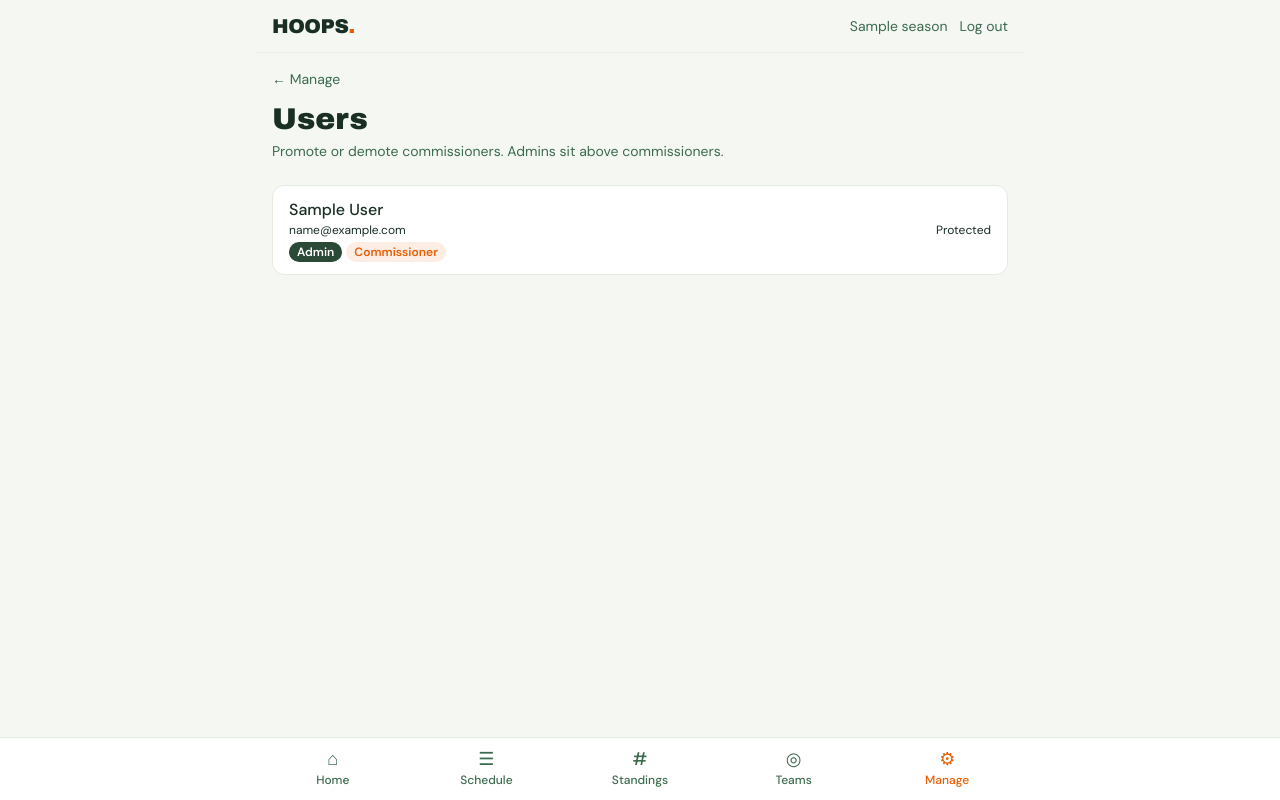
After one commit to stevietodd/hoops-league, a Django app: page /manage/users/ in a window 1280 px wide. The commit adds this page. Run offline with Django 4.2, Linux system fonts and the light colour scheme; a user stored in the database is signed in; tables that the repository leaves empty hold one stand-in row (values such as "Sample post"); some libraries are stand-ins or nearby versions.

Commit message:
Add an admin role above commissioners.
Admins inherit league-ops powers and can promote or demote commissioners, while Django admin stays admin-only.

```diff
--- a/accounts/models.py
+++ b/accounts/models.py
@@ -15,6 +15,7 @@ class UserManager(BaseUserManager):
     def create_superuser(self, email, password=None, **extra_fields):
         extra_fields.setdefault("is_staff", True)
         extra_fields.setdefault("is_superuser", True)
+        extra_fields.setdefault("is_admin", True)
         extra_fields.setdefault("is_commissioner", True)
         if extra_fields.get("is_staff") is not True:
             raise ValueError("Superuser must have is_staff=True.")
@@ -27,9 +28,13 @@ class User(AbstractBaseUser, PermissionsMixin):
     email = models.EmailField(unique=True)
     first_name = models.CharField(max_length=100, blank=True)
     last_name = models.CharField(max_length=100, blank=True)
+    is_admin = models.BooleanField(
+        default=False,
+        help_text="Top-level league admin: manage commissioners, Django admin, and all commissioner tools.",
+    )
     is_commissioner = models.BooleanField(
         default=False,
-        help_text="Full league admin: teams, schedule, scores, captains.",
+        help_text="League ops: teams, schedule, scores, captains.",
     )
     is_active = models.BooleanField(default=True)
     is_staff = models.BooleanField(default=False)
--- a/league/context_processors.py
+++ b/league/context_processors.py
@@ -1,4 +1,4 @@
-from league.permissions import get_player_profile, is_captain, is_commissioner
+from league.permissions import get_player_profile, is_admin, is_captain, is_commissioner
 from league.models import Season
 
 
@@ -6,6 +6,7 @@ def league_nav(request):
     user = request.user
     return {
         "active_season": Season.get_active(),
+        "nav_is_admin": is_admin(user),
         "nav_is_commissioner": is_commissioner(user),
         "nav_is_captain": is_captain(user),
         "nav_player": get_player_profile(user),
--- a/league/permissions.py
+++ b/league/permissions.py
@@ -1,8 +1,15 @@
-"""Role helpers for commissioner / captain / player checks."""
+"""Role helpers for admin / commissioner / captain / player checks."""
+
+
+def is_admin(user):
+    return bool(user.is_authenticated and getattr(user, "is_admin", False))
 
 
 def is_commissioner(user):
-    return bool(user.is_authenticated and getattr(user, "is_commissioner", False))
+    """True for commissioners and admins (admins inherit commissioner powers)."""
+    if not user.is_authenticated:
+        return False
+    return bool(getattr(user, "is_admin", False) or getattr(user, "is_commissioner", False))
 
 
 def get_player_profile(user):
--- a/league/urls.py
+++ b/league/urls.py
@@ -18,6 +18,8 @@ urlpatterns = [
     path("games/<int:pk>/", views.game_detail, name="game_detail"),
     path("games/<int:pk>/report/", views.report_score, name="report_score"),
     path("manage/", views.manage_hub, name="manage"),
+    path("manage/users/", views.manage_users, name="manage_users"),
+    path("manage/users/<int:pk>/toggle-commissioner/", views.toggle_commissioner, name="toggle_commissioner"),
     path("manage/games/new/", views.manage_game_create, name="manage_game_create"),
     path("manage/games/<int:pk>/edit/", views.manage_game_edit, name="manage_game_edit"),
 ]
--- a/league/views.py
+++ b/league/views.py
@@ -1,4 +1,5 @@
 from django.contrib import messages
+from django.contrib.auth import get_user_model
 from django.contrib.auth.decorators import login_required
 from django.db import transaction
 from django.db.models import Q
@@ -8,8 +9,10 @@ from django.views.decorators.http import require_http_methods, require_POST
 
 from .forms import AssignCaptainForm, GameForm, RosterPlayerForm, ScoreReportForm
 from .models import Game, Player, Result, Season, Team
-from .permissions import can_manage_roster, can_report_score, is_commissioner
+from .permissions import can_manage_roster, can_report_score, is_admin, is_commissioner
 from .services.standings import compute_standings, upcoming_games
+
+User = get_user_model()
 
 
 @login_required
@@ -244,7 +247,7 @@ def manage_game_edit(request, pk):
 @login_required
 def manage_hub(request):
     if not is_commissioner(request.user):
-        return HttpResponseForbidden("Only the commissioner can access manage.")
+        return HttpResponseForbidden("Only commissioners and admins can access manage.")
 
     season = Season.get_active()
     return render(
@@ -256,3 +259,32 @@ def manage_hub(request):
             "upcoming": upcoming_games(season, limit=10),
         },
     )
+
+
+@login_required
+def manage_users(request):
+    if not is_admin(request.user):
+        return HttpResponseForbidden("Only admins can manage user roles.")
+
+    users = User.objects.order_by("-is_admin", "-is_commissioner", "email")
+    return render(request, "league/manage_users.html", {"users": users})
+
+
+@login_required
+@require_POST
+def toggle_commissioner(request, pk):
+    if not is_admin(request.user):
+        return HttpResponseForbidden("Only admins can assign commissioners.")
+
+    target = get_object_or_404(User, pk=pk)
+    if target.is_admin:
+        messages.error(request, "Admin roles are managed separately; cannot change commissioner on an admin.")
+        return redirect("manage_users")
+
+    target.is_commissioner = not target.is_commissioner
+    target.save(update_fields=["is_commissioner"])
+    if target.is_commissioner:
+        messages.success(request, f"{target.email} is now a commissioner.")
+    else:
+        messages.success(request, f"{target.email} is no longer a commissioner.")
+    return redirect("manage_users")
--- /dev/null
+++ b/templates/league/manage_users.html
@@ -0,0 +1,41 @@
+{% extends "base.html" %}
+{% block title %}Users · Hoops League{% endblock %}
+{% block content %}
+<p class="text-sm text-court-500">
+  <a href="{% url 'manage' %}" class="hover:text-court-900">← Manage</a>
+</p>
+<h1 class="mt-3 font-display text-3xl">Users</h1>
+<p class="mt-1 text-sm text-court-500">Promote or demote commissioners. Admins sit above commissioners.</p>
+
+<ul class="mt-6 divide-y divide-court-100 overflow-hidden rounded-xl border border-court-100 bg-white">
+  {% for u in users %}
+    <li class="flex items-center justify-between gap-3 px-4 py-3">
+      <div class="min-w-0">
+        <p class="truncate font-medium">{{ u.display_name }}</p>
+        <p class="truncate text-xs text-court-400">{{ u.email }}</p>
+        <p class="mt-1 flex flex-wrap gap-1">
+          {% if u.is_admin %}
+            <span class="rounded-full bg-court-700 px-2 py-0.5 text-xs font-semibold text-white">Admin</span>
+          {% endif %}
+          {% if u.is_commissioner or u.is_admin %}
+            <span class="rounded-full bg-orange-ball/10 px-2 py-0.5 text-xs font-semibold text-orange-ball">Commissioner</span>
+          {% endif %}
+        </p>
+      </div>
+      {% if u.is_admin %}
+        <span class="shrink-0 text-xs text-court-400">Protected</span>
+      {% else %}
+        <form method="post" action="{% url 'toggle_commissioner' u.pk %}">
+          {% csrf_token %}
+          <button type="submit"
+                  class="shrink-0 rounded-lg border border-court-200 px-3 py-2 text-sm font-medium {% if u.is_commissioner %}text-red-700{% else %}text-court-700{% endif %}">
+            {% if u.is_commissioner %}Remove commissioner{% else %}Make commissioner{% endif %}
+          </button>
+        </form>
+      {% endif %}
+    </li>
+  {% empty %}
+    <li class="px-4 py-6 text-center text-court-500">No users yet.</li>
+  {% endfor %}
+</ul>
+{% endblock %}
```
Also changed, not shown: accounts/admin.py (+19 -3 lines), league/management/commands/seed_demo.py (+33 -2 lines), templates/league/manage.html (+14 -6 lines), README.md, accounts/migrations/0002_user_is_admin_alter_user_is_commissioner.py (added).
